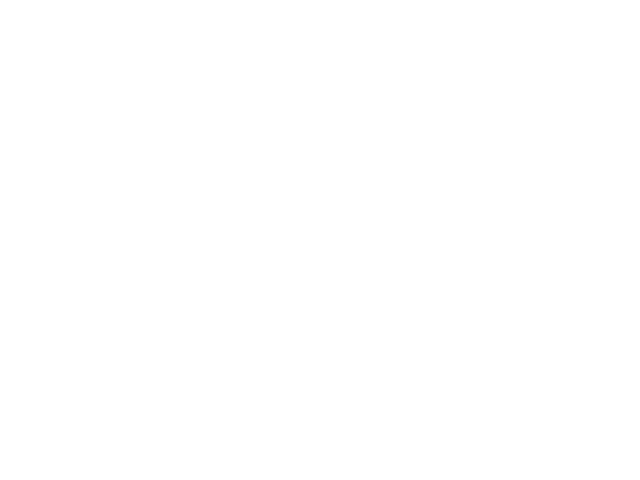
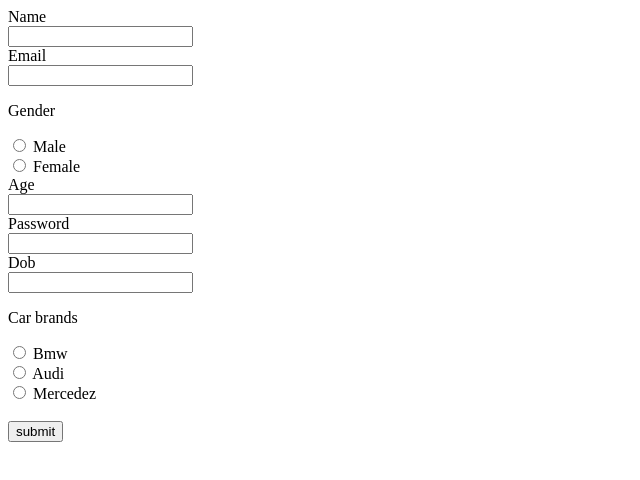
Before and after one commit to acciojob/signup-form-car-pradhumn1507, a website: page main.html in a window 1280 px wide. Shown: the whole page, without its empty margins (0-640 px from the left). Drawn offline with Linux system fonts and the light colour scheme.

Commit message:
car done

```diff
--- a/main.html
+++ b/main.html
@@ -8,6 +8,31 @@
 
 <body>
 	<!-- the entire body must be written by student -->
+	<form action="/start.html" >
+		<label for="name"> Name</label> </br>
+		<input type="text" id="name" name="name" required></br>
+		<label for="email"> Email</label>	</br>
+		<input type="email" id="email" name="email" required></br>
+		<p> Gender </p>
+		<input type="radio" id="male" name="male" required>
+		<label for="male"> Male</label> </br>
+		<input type="radio" id="female" name="female" required>
+		<label for="female"> Female</label> </br>
+		<label for="age"> Age</label></br>
+		<input type="number" id="age" name="age" required></br>
+		<label for="password"> Password</label></br>
+		<input type="number" id="password" name="password" required></br>
+		<label for="dob"> Dob</label></br>
+		<input type="number" id="dob" name="dob" required></br>
+		<p> Car brands</p>
+		<input type="radio" id="bmw" name="bmw" >
+		<label for="bmw"> Bmw</label></br>
+		<input type="radio" id="audi" name="audi" >
+		<label for="audi"> Audi</label></br>
+		<input type="radio" id="mercedez" name="mercedez" >
+		<label for="mercedez"> Mercedez</label></br> </br>
+		<input type="submit" value="submit">
+		</form>
     <script type="text/javascript" src="./script.js">
 </script>
 
```
